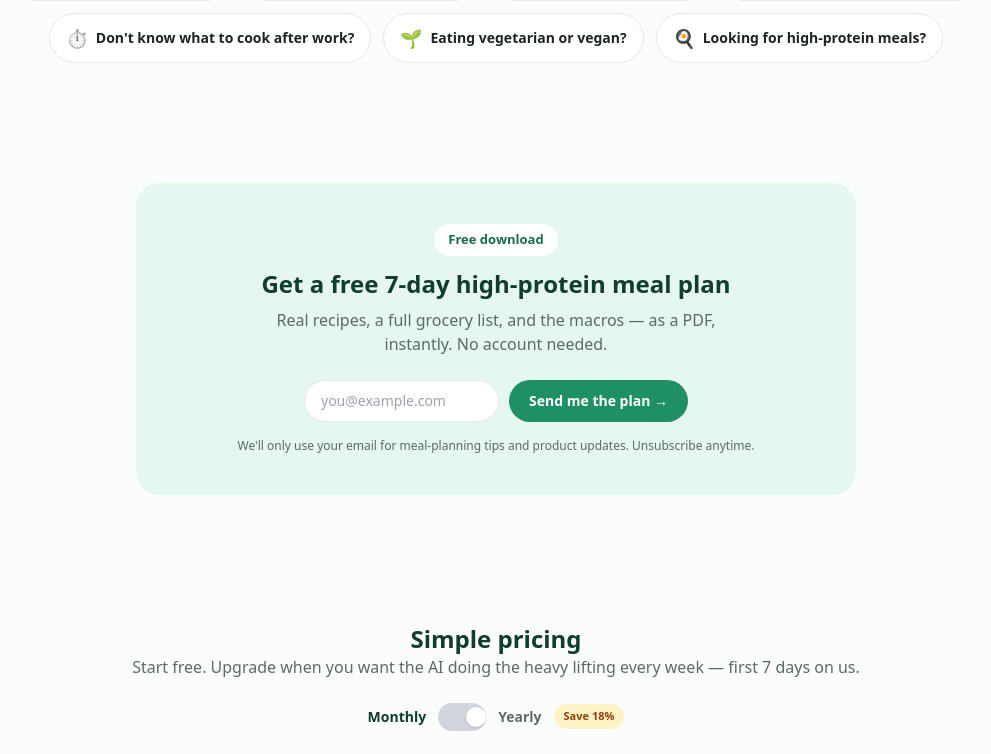
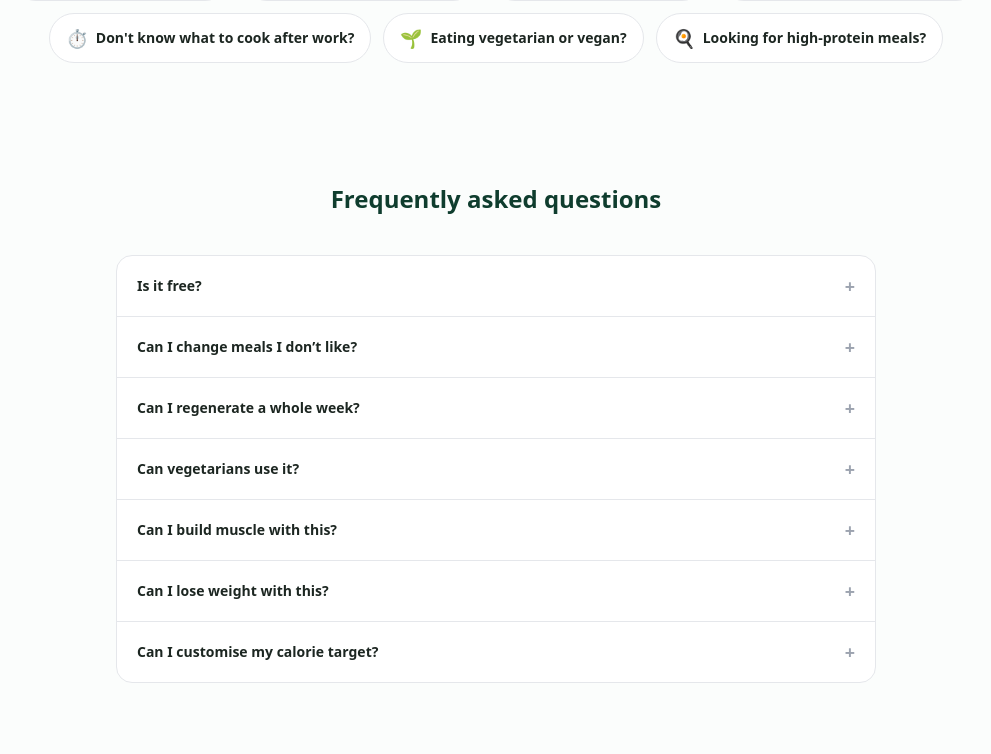
Before and after one commit to usario172332/youraifood-app, a Next.js app in the folder youraifood-app/: page / in a window 1280 px wide. Shown: the part 6656-7410 px from the top of the page, without its empty margins (272-1263 px from the left). Built offline with nearby package versions, Linux system fonts and the light colour scheme; no server answers.

Commit message:
Update HomeContent.jsx

```diff
--- a/youraifood-app/components/HomeContent.jsx
+++ b/youraifood-app/components/HomeContent.jsx
@@ -9,6 +9,7 @@ import EcosystemDiagram from './EcosystemDiagram';
 import SamplePlan from './SamplePlan';
 import RecipeGallery from './RecipeGallery';
 import EmailCapture from './EmailCapture';
+import FAQ from './FAQ';
 import Roadmap from './Roadmap';
 import Pricing from './Pricing';
 import { useAuth } from '../lib/AuthContext';
@@ -63,6 +64,7 @@ export default function HomeContent() {
       <SamplePlan />
       <RecipeGallery isPremium={isPremium} user={user} favorites={favorites} onToggleFavorite={toggleFavorite} compact />
       <UseCases />
+      <FAQ />
       <EmailCapture />
       <Pricing session={session} isPremium={isPremium} />
       <EcosystemDiagram />
```
